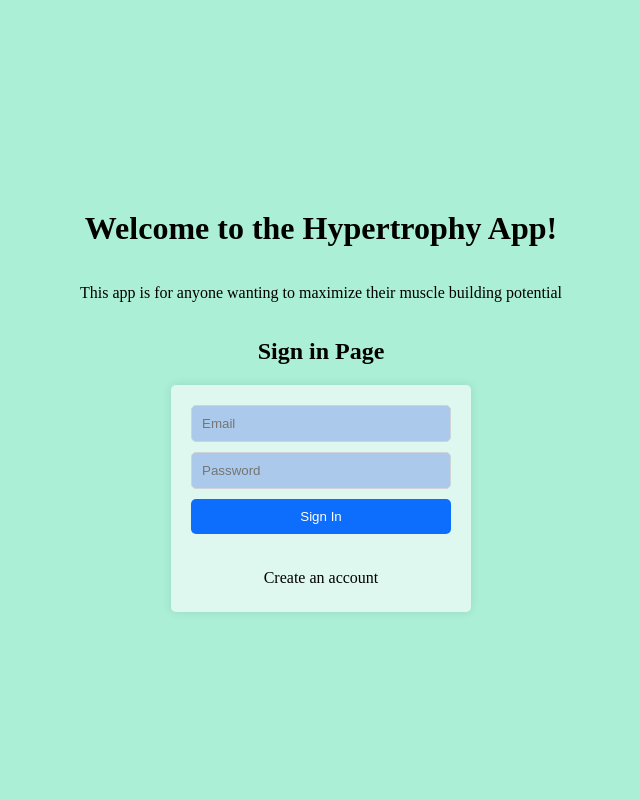
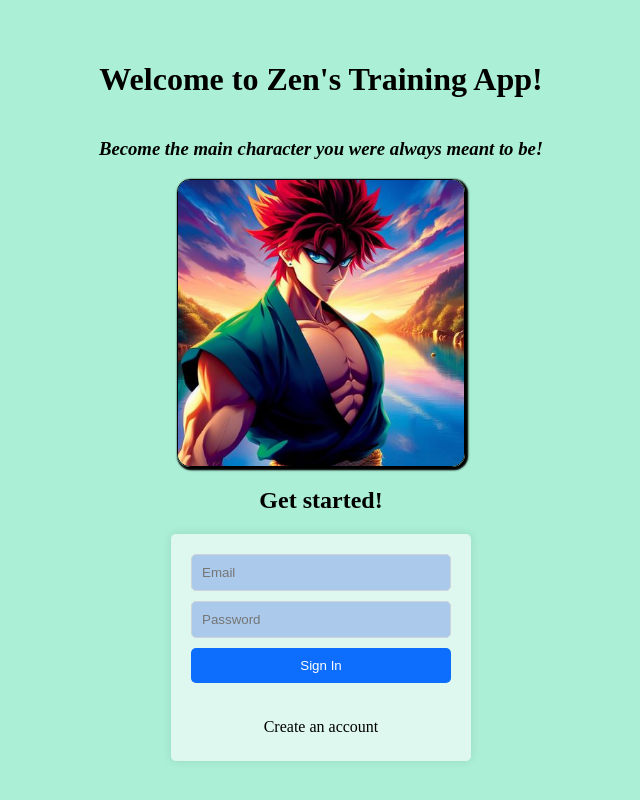
Before and after one commit to ZenTheMC/Zen-Training, a React (Create React App) app: page /signin in a window 1280 px wide. Shown: the whole page, without its empty margins (319-959 px from the left). Built offline with nearby package versions, Linux system fonts and the light colour scheme; no server answers.

Commit message:
added logo + styled!

```diff
--- a/public/index.html
+++ b/public/index.html
@@ -3,7 +3,7 @@
   <head>
     <meta charset="utf-8" />
     <meta name="viewport" content="width=device-width, initial-scale=1" />
-    <title>Hypertrophy App</title>
+    <title>Zen's Training App</title>
   </head>
   <body>
     <noscript>You need to enable JavaScript to run this app.</noscript>
--- a/src/Sidebar.js
+++ b/src/Sidebar.js
@@ -6,6 +6,7 @@ import { auth } from "./Firebase";
 import { signOut } from "firebase/auth";
 import { FontAwesomeIcon } from "@fortawesome/react-fontawesome";
 import { faBook, faCalendarAlt, faDumbbell, faPowerOff, faUser} from "@fortawesome/free-solid-svg-icons";
+import logo from "./Training-App-Logo.jpg";
 
 const Sidebar = () => {
     const [showHelp, setShowHelp] = useState(false);
@@ -20,6 +21,11 @@ const Sidebar = () => {
 
     return (
         <div className={styles.Sidebar}>
+            <img
+                src={logo}
+                alt="Zen's Training App Logo"
+                className={styles.Logo}
+            />
             <button className={styles.Help} onClick={() => setShowHelp(!showHelp)}><FontAwesomeIcon icon={faBook}/></button>
             {showHelp && <HelpMenu onClose={() => setShowHelp(false)} />}
             <Link className={styles.Link} to="/today"><FontAwesomeIcon icon={faDumbbell}/> Run Meso</Link>
--- a/src/Sidebar.module.css
+++ b/src/Sidebar.module.css
@@ -65,6 +65,15 @@
     color: white;
 }
 
+.Logo {
+    height: 8em;
+    width: 8em;
+    align-self: center;
+    border-radius: 0.8em 0.8em 0.8em 0.8em;
+    box-shadow: 0.1em 0.1em 0.1em 0.1em;
+    border: black solid 0.1em;
+}
+
 /* Media Query for Mobile Screens */
 @media only screen and (max-width: 576px) {
     .Sidebar {
@@ -96,4 +105,10 @@
         width: 2em;
         margin-left: 0.5em;
     }
+
+    .Logo {
+        height: 2em;
+        width: 2em;
+        margin-right: 0.5em;
+    }
 }
--- a/src/SignInForm.js
+++ b/src/SignInForm.js
@@ -3,6 +3,7 @@ import { signInWithEmailAndPassword } from "firebase/auth";
 import { auth } from "./Firebase";
 import { Link } from "react-router-dom";
 import styles from "./SignInForm.module.css"
+import logo from "./Training-App-Logo.jpg";
 
 const SignInForm = () => {
     const [email, setEmail] = useState('');
@@ -20,9 +21,14 @@ const SignInForm = () => {
 
     return (
         <div className={styles.container}>
-            <h1>Welcome to the Hypertrophy App!</h1>
-            <p>This app is for anyone wanting to maximize their muscle building potential</p>
-            <h2>Sign in Page</h2>
+            <h1>Welcome to Zen's Training App!</h1>
+            <h3><em>Become the main character you were always meant to be!</em></h3>
+            <img
+                src={logo}
+                alt="Zen's Training App Logo"
+                className={styles.Logo}
+            />
+            <h2>Get started!</h2>
             <form className={styles.form} onSubmit={handleSubmit}>
                 <input
                     className={styles.input}
--- a/src/SignInForm.module.css
+++ b/src/SignInForm.module.css
@@ -58,6 +58,14 @@
     border: solid black 1px;
 }
 
+.Logo {
+    border-radius: 0.8em 0.8em 0.8em 0.8em;
+    box-shadow: 0.1em 0.1em 0.1em 0.1em;
+    border: black solid 0.1em;
+    height: 18em;
+    width: 18em;
+}
+
 @media only screen and (max-width: 576px) {
     .container {
         margin-left: 0;
--- a/src/SignUpForm.js
+++ b/src/SignUpForm.js
@@ -4,6 +4,7 @@ import { auth } from "./Firebase";
 import { Link } from "react-router-dom";
 import styles from "./SignUpForm.module.css";
 import SuccessModal from "./SuccessModal";
+import logo from "./Training-App-Logo.jpg";
 
 const SignUpForm = () => {
     const [email, setEmail] = useState('');
@@ -35,15 +36,20 @@ const SignUpForm = () => {
 
     return (
         <div className={styles.container}>
+            <h1>Welcome to Zen's Training App!</h1>
+            <h3><em>Start your adventure!</em></h3>
+            <img
+                src={logo}
+                alt="Zen's Training App Logo"
+                className={styles.Logo}
+            />
             <SuccessModal
                 show={showModal}
                 onClose={() => setShowModal(false)}
             >
                 {modalMessage}
             </SuccessModal>
-            <h1>Welcome to the Hypertrophy App!</h1>
-            <p>This app is for anyone wanting to maximize their muscle building potential</p>
-            <h2>Sign up Page</h2>
+            <h2>Sign up now!</h2>
             <form className={styles.form} onSubmit={handleSubmit}>
                 <input
                     className={styles.input}
--- a/src/SignUpForm.module.css
+++ b/src/SignUpForm.module.css
@@ -58,6 +58,14 @@
     border: solid black 1px;
 }
 
+.Logo {
+    border-radius: 0.8em 0.8em 0.8em 0.8em;
+    box-shadow: 0.1em 0.1em 0.1em 0.1em;
+    border: black solid 0.1em;
+    height: 18em;
+    width: 18em;
+}
+
 @media only screen and (max-width: 576px) {
     .container {
         margin-left: 0;
```
Also changed, not shown: src/Training-App-Logo.jpg (added).
